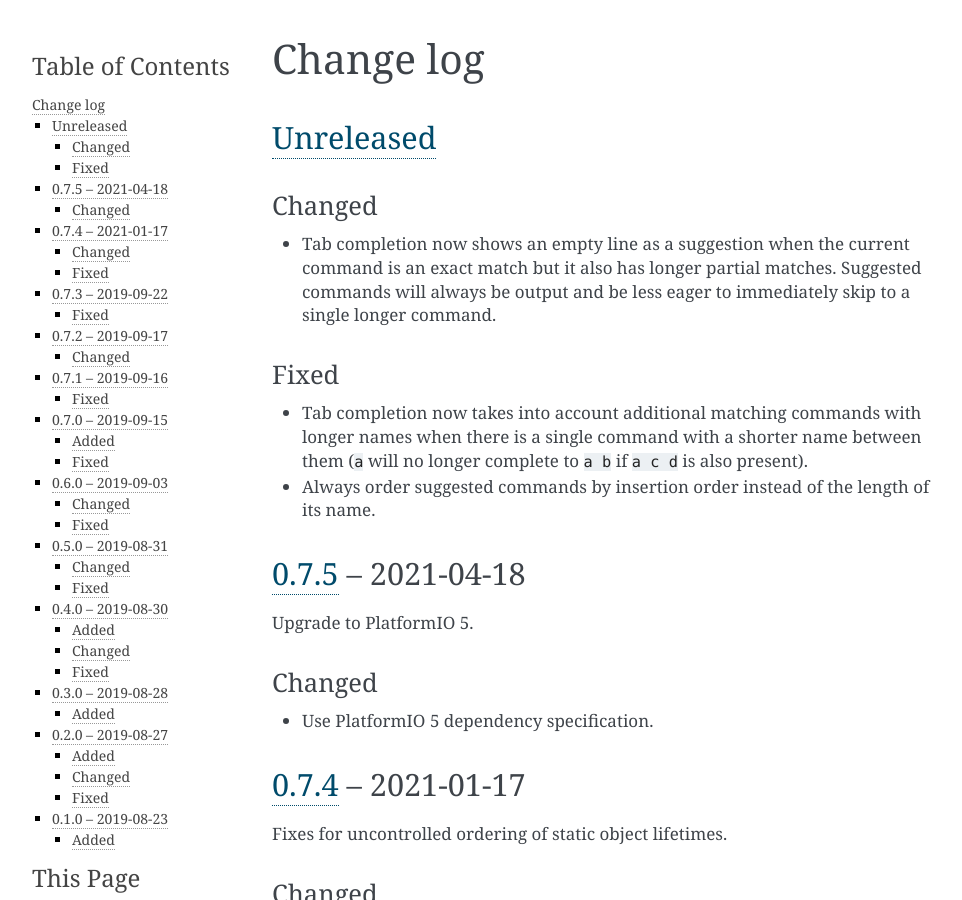
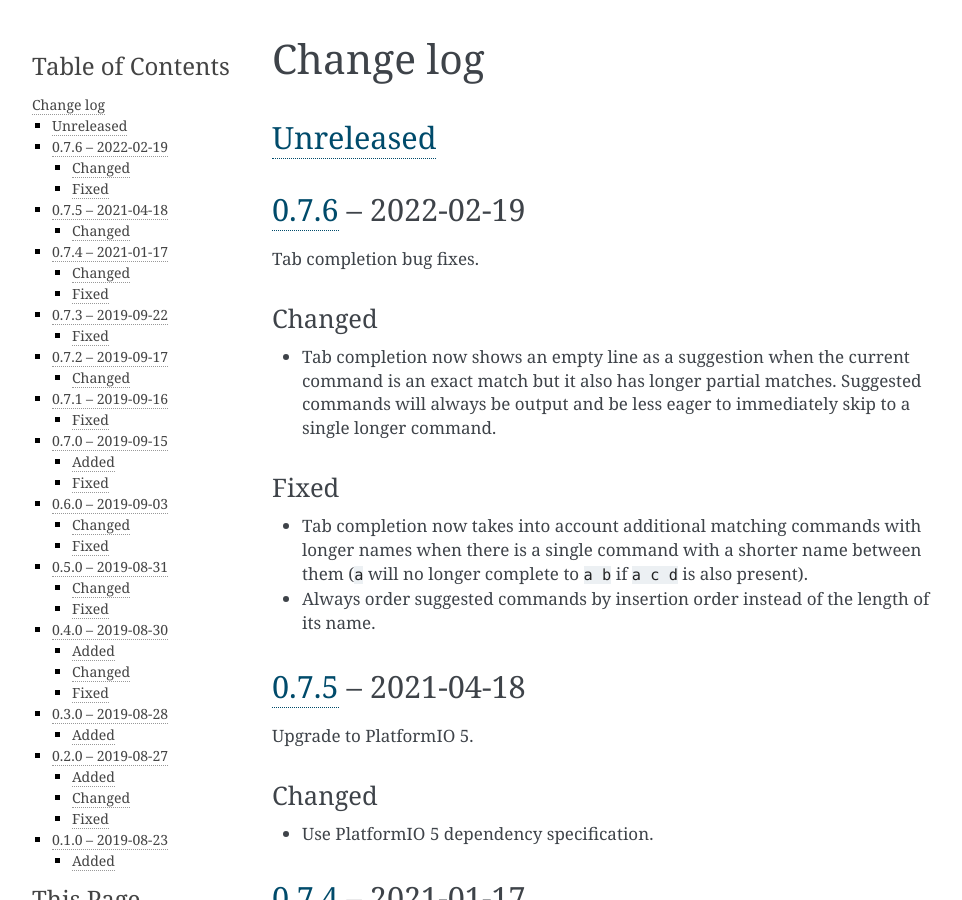
Before and after one commit to nomis/mcu-uuid-console, a Sphinx documentation site: the page built from docs/changelog.rst, in a window 1280 px wide and 900 px high. Shown: the whole window, without its empty margins (148-1110 px from the left). Built offline with Sphinx 7.4.7, drawn with Linux system fonts in a browser that asks for light colours.

Commit message:
Version 0.7.6

```diff
--- a/docs/changelog.rst
+++ b/docs/changelog.rst
@@ -3,6 +3,11 @@
 
 Unreleased_
 -----------
+
+0.7.6_ |--| 2022-02-19
+----------------------
+
+Tab completion bug fixes.
 
 Changed
 ~~~~~~~
@@ -236,7 +241,8 @@
 
 .. |--| unicode:: U+2013 .. EN DASH
 
-.. _Unreleased: https://github.com/nomis/mcu-uuid-console/compare/0.7.5...HEAD
+.. _Unreleased: https://github.com/nomis/mcu-uuid-console/compare/0.7.6...HEAD
+.. _0.7.6: https://github.com/nomis/mcu-uuid-console/compare/0.7.5...0.7.6
 .. _0.7.5: https://github.com/nomis/mcu-uuid-console/compare/0.7.4...0.7.5
 .. _0.7.4: https://github.com/nomis/mcu-uuid-console/compare/0.7.3...0.7.4
 .. _0.7.3: https://github.com/nomis/mcu-uuid-console/compare/0.7.2...0.7.3
--- a/library.json
+++ b/library.json
@@ -12,7 +12,7 @@
 		"type": "git",
 		"url": "https://github.com/nomis/mcu-uuid-console.git"
 	},
-	"version": "0.7.5",
+	"version": "0.7.6",
 	"license": "GPL-3.0-or-later",
 	"homepage": "https://mcu-uuid-console.readthedocs.io/",
 	"export": {
```
